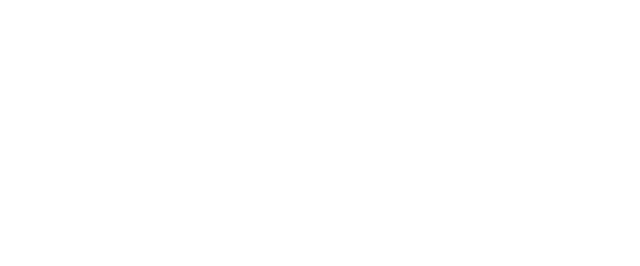
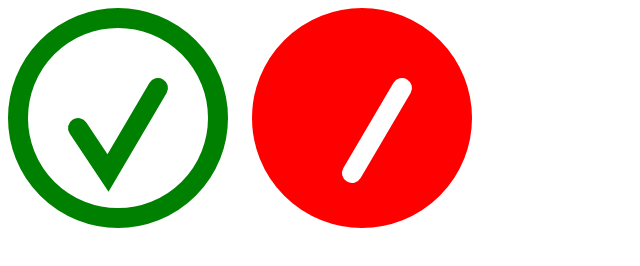
Before and after one commit to raymond-chao/SVG-project, a plain HTML site: page index.html in a window 1280 px wide. Shown: the whole page, without its empty margins (0-640 px from the left). Drawn offline with Linux system fonts and the light colour scheme.

Commit message:
added images

```diff
--- a/index.html
+++ b/index.html
@@ -6,6 +6,13 @@
     <title>Document</title>
 </head>
 <body>
-
+    <svg width="240" height="240" viewBox="0 0 240 240" fill="none" xmlns="http://www.w3.org/2000/svg">
+        <circle cx="110" cy="110" r="100" stroke-width="20" fill="white" stroke="green" />
+        <polyline points="70,120 100,165 150,80" stroke="green" stroke-width="20" stroke-linecap="round" stroke-linejoint="round" />
+    </svg>
+    <svg width="240" height="240" viewBox="0 0 240 240" fill="none" xmlns="http://www.w3.org/2000/svg">
+        <circle cx="110" cy="110" r="100" stroke-width="20" fill="red" stroke="red" />
+        <polyline points="100,165 150,80" stroke="white" stroke-width="20" stroke-linecap="round" stroke-linejoint="round" />
+    </svg>
 </body>
 </html>
```
Also changed, not shown: img/easy-checked.png (added), img/easy-delete.png (added).
